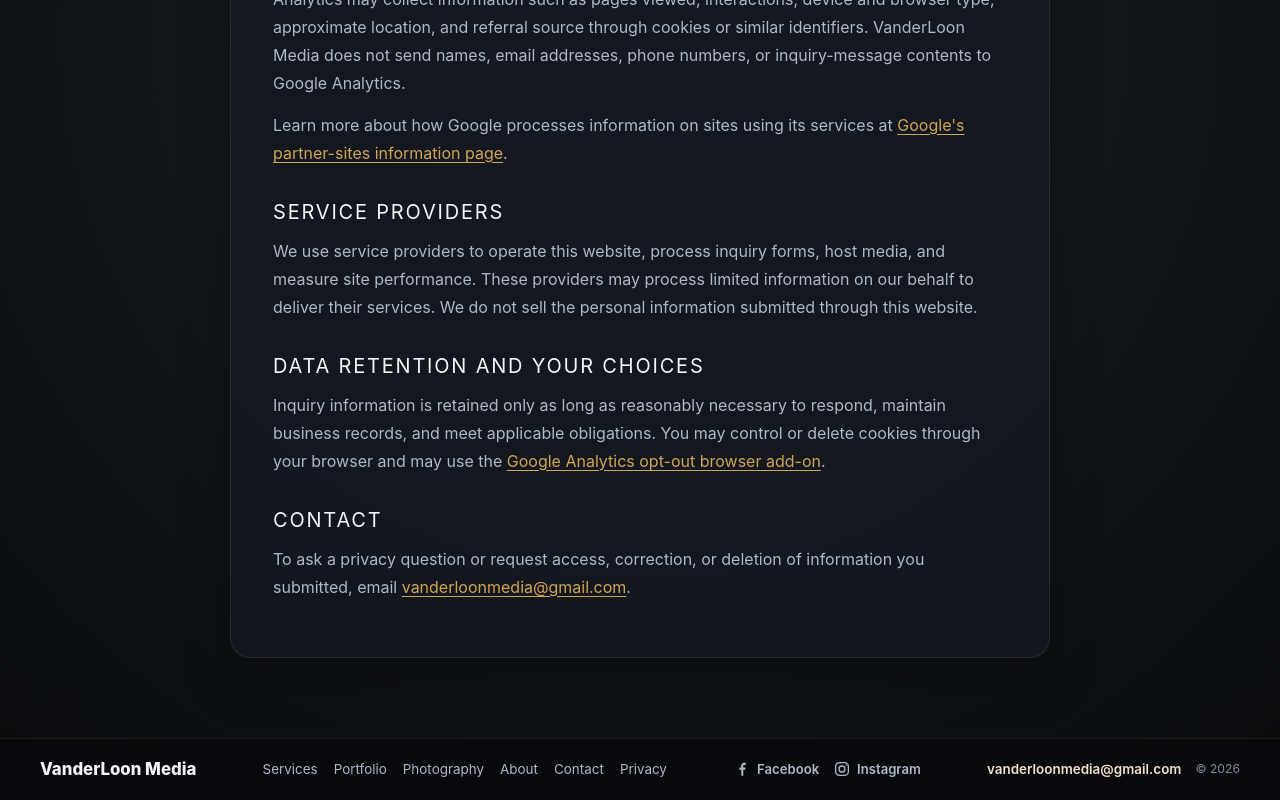
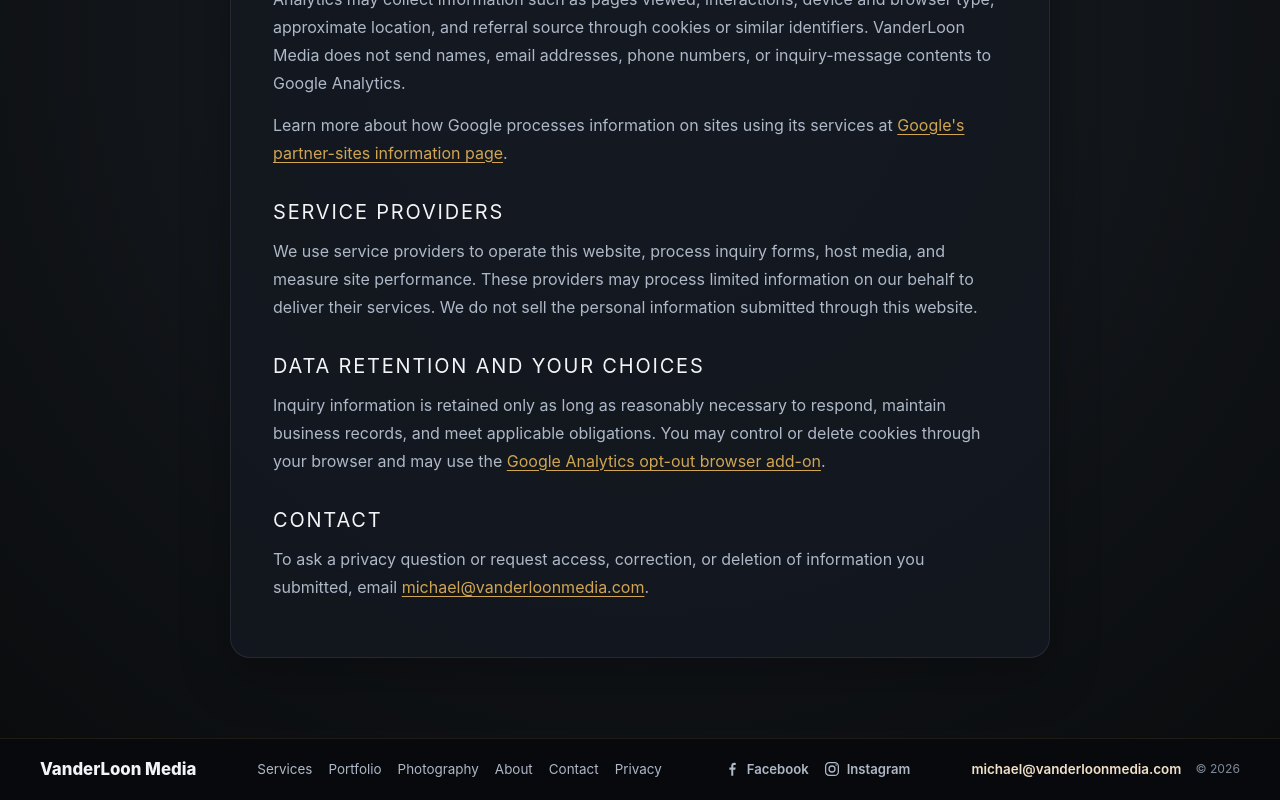
Before and after one commit to TNT928/updatedportfolio, a React (Create React App) app: page /privacy in a window 1280 px wide. Shown: the part 669-1469 px from the top of the page. Built offline with nearby package versions, Linux system fonts and the light colour scheme; a web font is replaced by a local one.

Commit message:
Use business email on public site

```diff
--- a/src/Components/Footer/Footer.tsx
+++ b/src/Components/Footer/Footer.tsx
@@ -49,8 +49,8 @@ const Footer = () => {
         </nav>
 
         <div className={styles.meta}>
-          <a className={styles.email} href="mailto:vanderloonmedia@gmail.com">
-            vanderloonmedia@gmail.com
+          <a className={styles.email} href="mailto:michael@vanderloonmedia.com">
+            michael@vanderloonmedia.com
           </a>
           <span>© {year}</span>
         </div>
--- a/src/Pages/privacy.tsx
+++ b/src/Pages/privacy.tsx
@@ -64,7 +64,7 @@ const Privacy = () => (
         <h2>Contact</h2>
         <p>
           To ask a privacy question or request access, correction, or deletion of information you submitted,
-          email <a href="mailto:vanderloonmedia@gmail.com">vanderloonmedia@gmail.com</a>.
+          email <a href="mailto:michael@vanderloonmedia.com">michael@vanderloonmedia.com</a>.
         </p>
       </section>
     </article>
```
